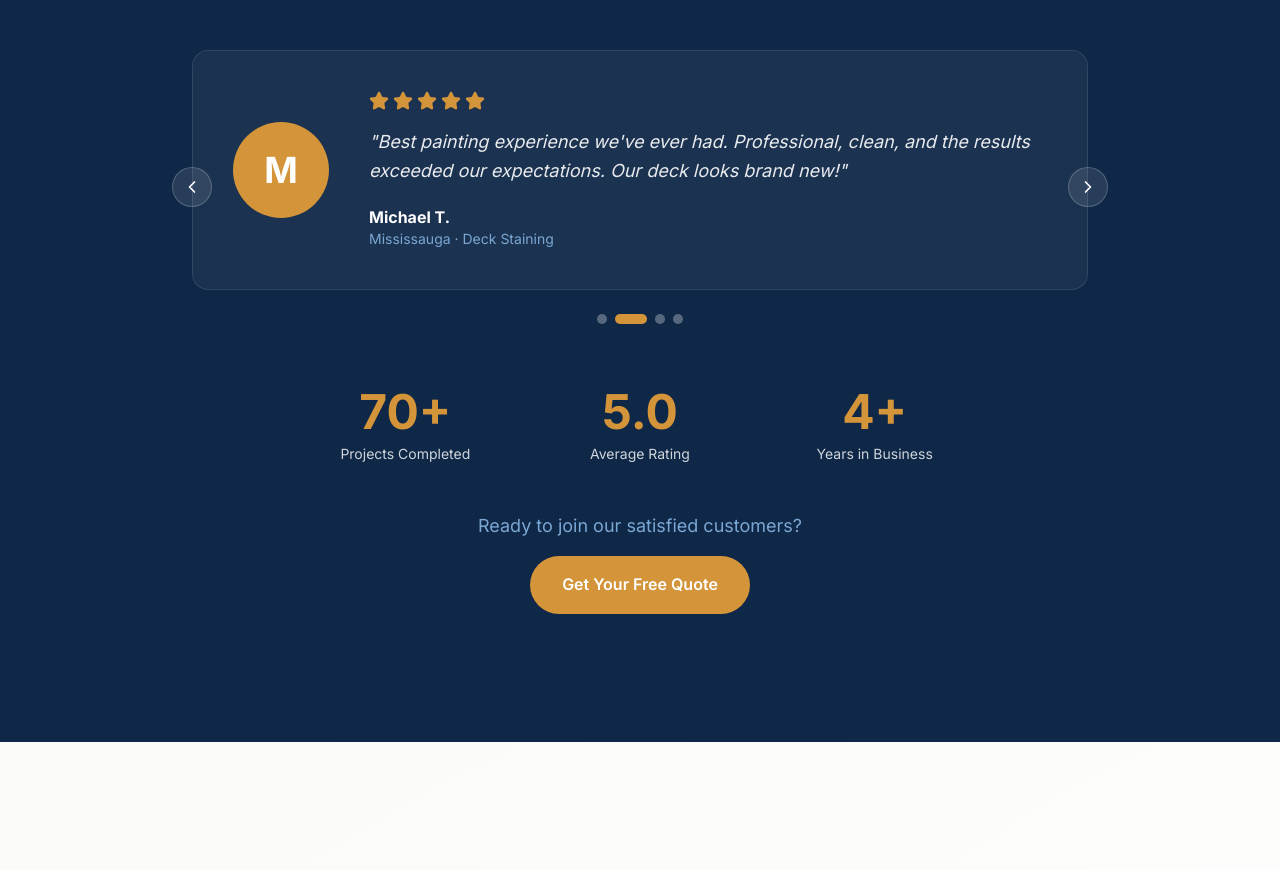
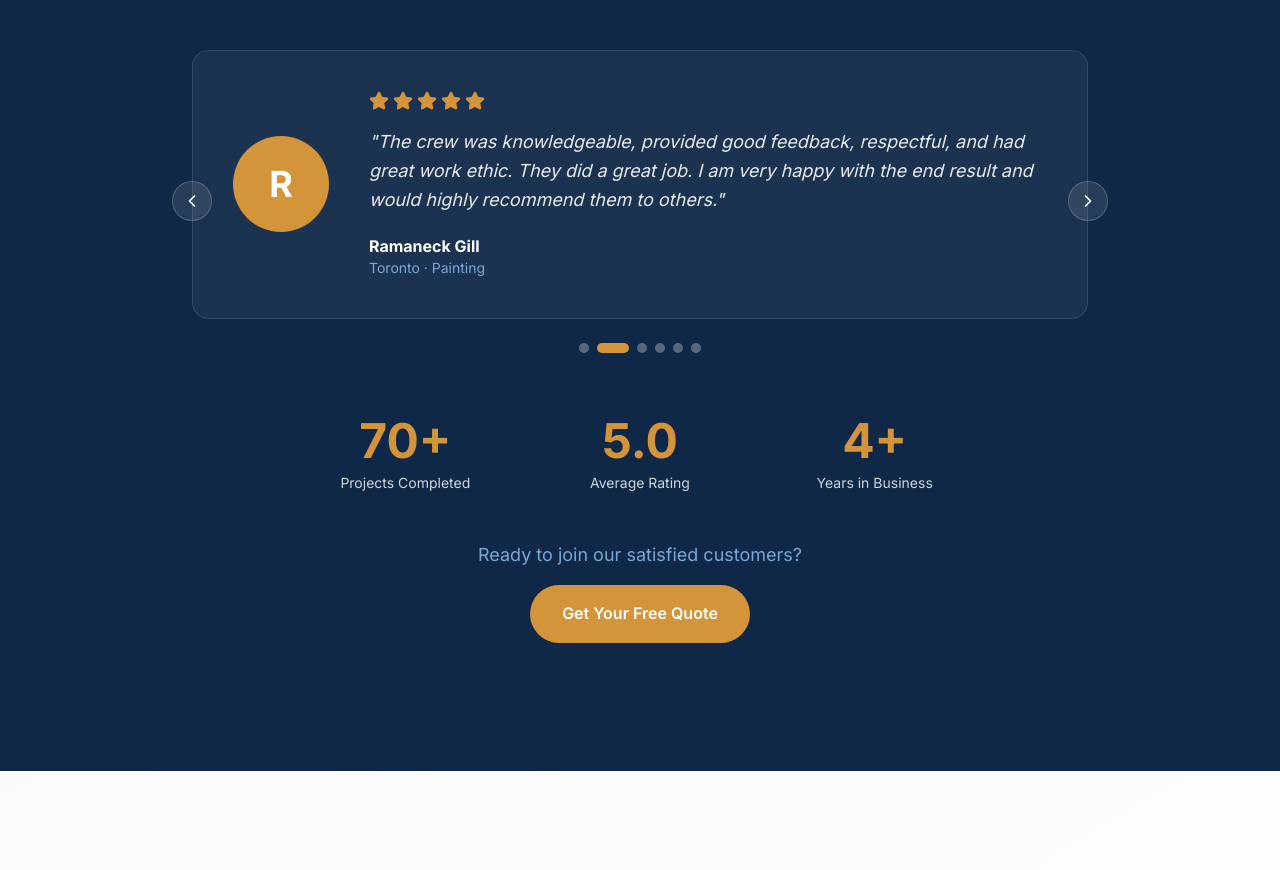
Before and after one commit to owenjalali/MidtownPaintingHomeServices, a React (Vite) app: page / in a window 1280 px wide. Shown: the part 8886-9756 px from the top of the page. Built offline with nearby package versions, Linux system fonts and the light colour scheme.

Commit message:
Add 6 real customer testimonials to testimonials section

```diff
--- a/src/components/sections/Testimonials.tsx
+++ b/src/components/sections/Testimonials.tsx
@@ -4,32 +4,46 @@ import TestimonialSlider from '../ui/TestimonialSlider';
 
 const testimonials = [
     {
-        name: 'Sarah M.',
+        name: 'Heather Kavanaugh',
         location: 'Toronto',
         rating: 5,
-        text: "Carter and his team did an incredible job on our living room and kitchen. The attention to detail was amazing, and they finished ahead of schedule. Highly recommend!",
-        project: 'Interior Painting',
+        text: "A really nice job on both the inside and outside projects.",
+        project: 'Interior & Exterior Painting',
     },
     {
-        name: 'Michael T.',
-        location: 'Mississauga',
+        name: 'Ramaneck Gill',
+        location: 'Toronto',
         rating: 5,
-        text: "Best painting experience we've ever had. Professional, clean, and the results exceeded our expectations. Our deck looks brand new!",
-        project: 'Deck Staining',
+        text: "The crew was knowledgeable, provided good feedback, respectful, and had great work ethic. They did a great job. I am very happy with the end result and would highly recommend them to others.",
+        project: 'Painting',
     },
     {
-        name: 'Jennifer L.',
-        location: 'North York',
+        name: 'Leslie Howard',
+        location: 'Toronto',
         rating: 5,
-        text: "From quote to completion, everything was smooth and professional. Carter kept us updated throughout the process. Our exterior looks stunning!",
-        project: 'Exterior Painting',
+        text: "I was very pleased with both painters assigned to the job. Lovely people and very personable. They went above and beyond to take care of everything, and they did an excellent job. Everything looks beautiful. Carter was great to deal with from start to finish. He is an excellent manager.",
+        project: 'Painting',
     },
     {
-        name: 'David K.',
-        location: 'Etobicoke',
+        name: 'Helen Poulos',
+        location: 'Toronto',
         rating: 5,
-        text: "Great price, great quality, great communication. What more could you ask for? Will definitely use Midtown Painting again for our office.",
-        project: 'Commercial Painting',
+        text: "I highly recommend StudentWorks. They were very friendly, respectful, and worked very hard throughout the day. The project was completed in the full day and the completed work was of high quality. I will not hesitate to contact them again for future painting or other jobs.",
+        project: 'Painting',
+    },
+    {
+        name: 'Ann Bonsy',
+        location: 'Toronto',
+        rating: 5,
+        text: "Excellent. Sean and Ethan were very courteous and did a great job cleaning our deck. I would highly recommend them.",
+        project: 'Deck Cleaning',
+    },
+    {
+        name: 'Jerry Thomas',
+        location: 'East York, Toronto',
+        rating: 5,
+        text: "Excellent and diligent work. The team performed incredibly well, were very professional, and finished in a great amount of time.",
+        project: 'Painting',
     },
 ];
 
```
